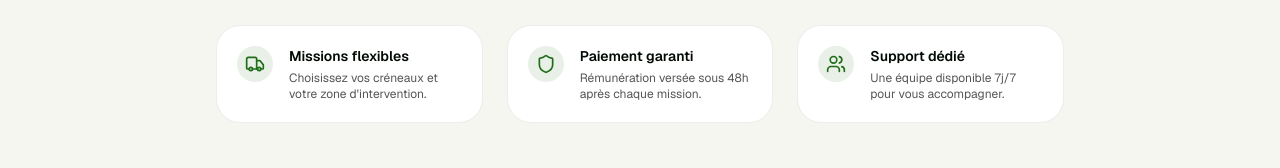
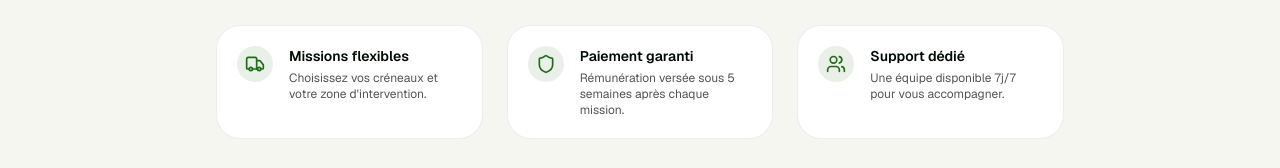
Before and after one commit to Oualid-coder/transport24h-web, a Next.js app: page /partners in a window 1280 px wide. Shown: the part 354-522 px from the top of the page. Built offline with nearby package versions, Linux system fonts and the light colour scheme; no server answers.

Commit message:
fix: corrige delai de remuneration partenaire (48h -> 5 semaines)

```diff
--- a/app/partners/page.tsx
+++ b/app/partners/page.tsx
@@ -299,7 +299,7 @@ export default function PartnersPage() {
               {
                 icon: <Shield className="size-5 text-primary" />,
                 title: "Paiement garanti",
-                desc: "Rémunération versée sous 48h après chaque mission.",
+                desc: "Rémunération versée sous 5 semaines après chaque mission.",
               },
               {
                 icon: <Users className="size-5 text-primary" />,
```
